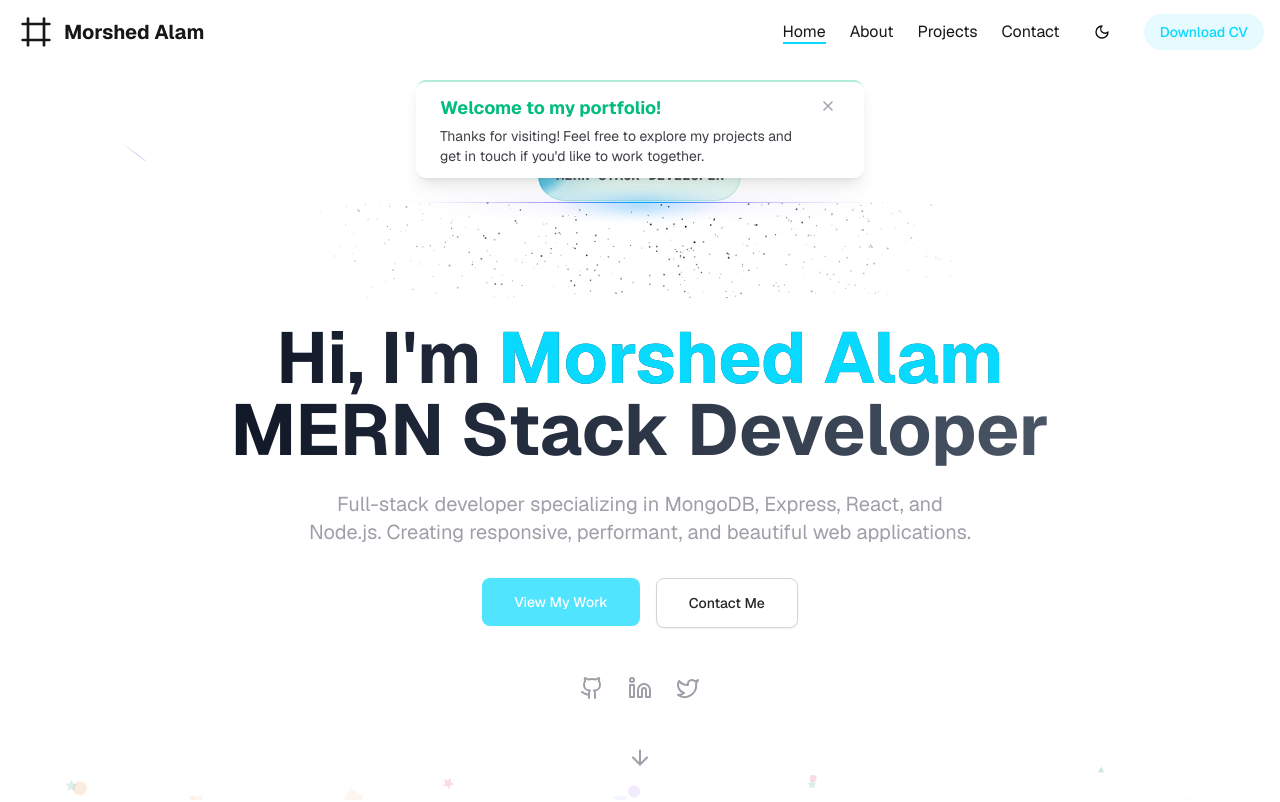
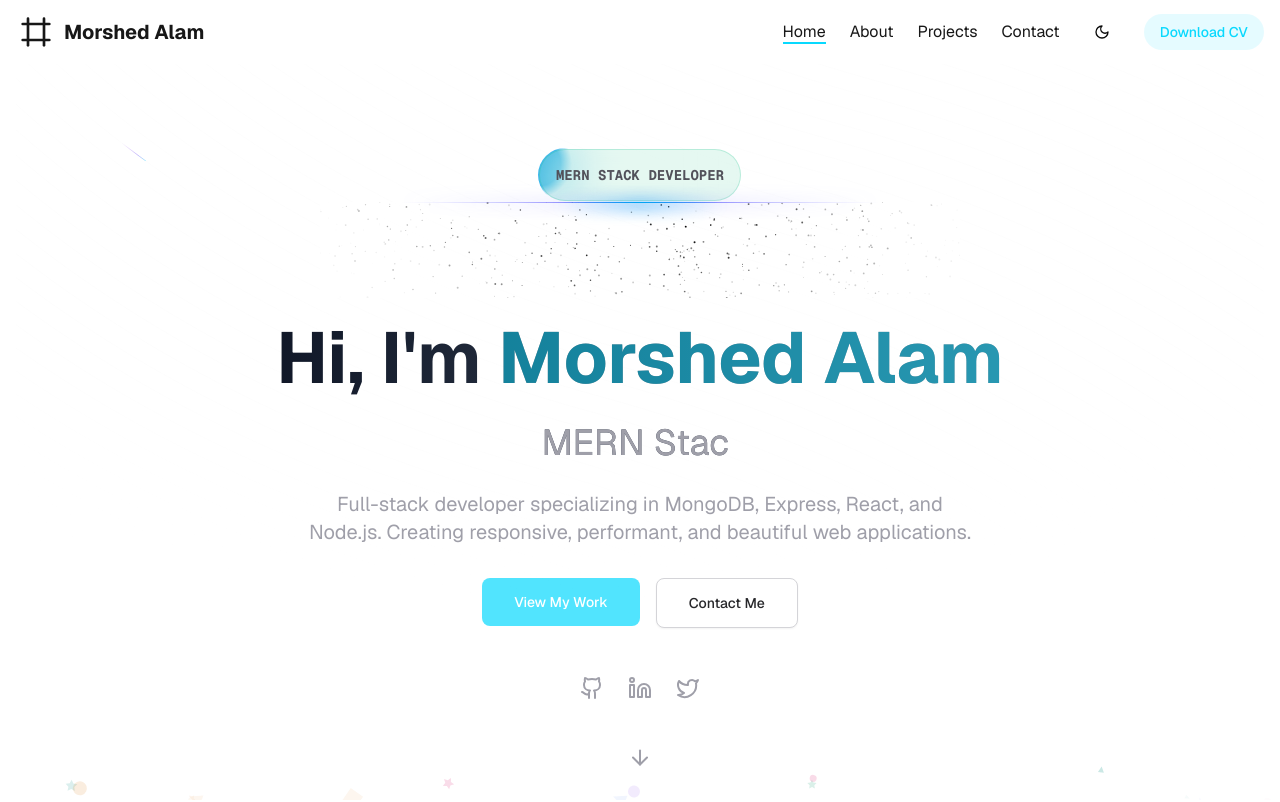
Before and after one commit to morz-mamun/morshed-portfolio, a Next.js app: page / in a window 1280 px wide. Shown: the top 802 px of the page. Built offline with nearby package versions, Linux system fonts and the light colour scheme.

Commit message:
feat: add type animation

```diff
--- a/app/(public)/layout.tsx
+++ b/app/(public)/layout.tsx
@@ -11,7 +11,7 @@ export default function PublicLayout ({
   return (
     <main className='min-h-screen mx-auto px-2 lg:px-4 '>
       {/* navbar */}
-      {/* <Navbar /> */}
+      <Navbar />
 
       {/* main content */}
       <div className='min-h-screen'>{children}</div>
--- a/app/(public)/page.tsx
+++ b/app/(public)/page.tsx
@@ -7,10 +7,8 @@ export default function Home () {
   return (
     <main className="min-h-screen">
       <CelebrationEffect />
-      <Navbar />
-      {/* <BannerTwo /> */}
+      <WelcomeModal />
       <Banner />
-      <WelcomeModal />
     </main>
   )
 }
--- a/app/globals.css
+++ b/app/globals.css
@@ -8,8 +8,6 @@
   --color-brand: var(--brand);
 
   --color-textPrimary: var(--textPrimary);  /* this is for light mode primary text color */
-
-
 
   --color-background: var(--background);
   --color-foreground: var(--foreground);
@@ -48,6 +46,29 @@
   --radius-md: calc(var(--radius) - 2px);
   --radius-lg: var(--radius);
   --radius-xl: calc(var(--radius) + 4px);
+  --animate-aurora: aurora 8s ease-in-out infinite alternate;
+  @keyframes aurora {
+  0% {
+    background-position: 0% 50%;
+    transform: rotate(-5deg) scale(0.9);
+    }
+  25% {
+    background-position: 50% 100%;
+    transform: rotate(5deg) scale(1.1);
+    }
+  50% {
+    background-position: 100% 50%;
+    transform: rotate(-3deg) scale(0.95);
+    }
+  75% {
+    background-position: 50% 0%;
+    transform: rotate(3deg) scale(1.05);
+    }
+  100% {
+    background-position: 0% 50%;
+    transform: rotate(-5deg) scale(0.9);
+    }
+  }
 }
 
 :root {
@@ -55,7 +76,6 @@
   /* --brand: #10b981; */
   --brand: #08D9FE;
   --textPrimary: #52525b;
-
 
   --radius: 0.625rem;
   --background: oklch(1 0 0);
--- a/components/home/banner/banner.tsx
+++ b/components/home/banner/banner.tsx
@@ -7,6 +7,9 @@ import { Button } from "@/components/ui/button"
 import { useTheme } from "next-themes"
 import { BackgroundBeams } from "../../ui/background-beams"
 import SparklesPreview from "./sparklesPreview"
+import { AuroraText } from "@/components/magicui/aurora-text"
+import { TypingAnimation } from "@/components/magicui/typing-animation"
+import { Typewriter } from "react-simple-typewriter"
 
 export default function Hero() {
   const [scrollY, setScrollY] = useState(0)
@@ -47,9 +50,18 @@ export default function Hero() {
             resolvedTheme === "dark" ? "from-white to-gray-400" : "from-gray-900 to-gray-600"
           }`}
         >
-          Hi, I'm <span className="text-brand">Morshed Alam</span>
+          Hi, I'm <span className="text-brand/50">Morshed Alam</span>
           <br />
-          MERN Stack Developer
+          <span className="text-4xl font-normal text-zinc-400">
+            <Typewriter
+          words={["Frontend Developer", "MERN Stack Developer"]}
+          loop={Infinity}
+          cursor
+          typeSpeed={100}
+          deleteSpeed={50}
+          delaySpeed={1000}
+        />
+          </span>
         </motion.h1>
 
         <motion.p
--- /dev/null
+++ b/components/magicui/aurora-text.tsx
@@ -0,0 +1,43 @@
+"use client";
+
+import React, { memo } from "react";
+
+interface AuroraTextProps {
+  children: React.ReactNode;
+  className?: string;
+  colors?: string[];
+  speed?: number;
+}
+
+export const AuroraText = memo(
+  ({
+    children,
+    className = "",
+    colors = ["#FF0080", "#7928CA", "#0070F3", "#38bdf8"],
+    speed = 1,
+  }: AuroraTextProps) => {
+    const gradientStyle = {
+      backgroundImage: `linear-gradient(135deg, ${colors.join(", ")}, ${
+        colors[0]
+      })`,
+      WebkitBackgroundClip: "text",
+      WebkitTextFillColor: "transparent",
+      animationDuration: `${10 / speed}s`,
+    };
+
+    return (
+      <span className={`relative inline-block ${className}`}>
+        <span className="sr-only">{children}</span>
+        <span
+          className="relative animate-aurora bg-[length:200%_auto] bg-clip-text text-transparent"
+          style={gradientStyle}
+          aria-hidden="true"
+        >
+          {children}
+        </span>
+      </span>
+    );
+  },
+);
+
+AuroraText.displayName = "AuroraText";
--- a/components/shared/footer.tsx
+++ b/components/shared/footer.tsx
@@ -9,7 +9,7 @@ export default function Footer() {
         <div className="grid grid-cols-1 md:grid-cols-4 gap-8">
           <div className="md:col-span-2">
             <h3 className="text-xl font-bold mb-4">
-              <span className="bg-clip-text text-transparent bg-gradient-to-r from-emerald-400 to-teal-600">
+              <span className="text-[#000] dark:text-brand">
                 Morshed Alam
               </span>
             </h3>
--- a/components/ui/moving-border.tsx
+++ b/components/ui/moving-border.tsx
@@ -82,7 +82,7 @@ export const MovingBorder = ({
   ry?: string;
   [key: string]: any;
 }) => {
-  const pathRef = useRef<any>();
+  const pathRef = useRef<any>(null);
   const progress = useMotionValue<number>(0);
 
   useAnimationFrame((time) => {
--- a/components/welcome-modal.tsx
+++ b/components/welcome-modal.tsx
@@ -17,7 +17,7 @@ export default function WelcomeModal() {
       // Auto-hide after 8 seconds
       const hideTimer = setTimeout(() => {
         setIsVisible(false)
-      }, 8000)
+      }, 3000) // 3 seconds
 
       return () => clearTimeout(hideTimer)
     }, 1500) // Show after confetti starts
--- a/package.json
+++ b/package.json
@@ -22,6 +22,7 @@
     "next-themes": "^0.4.6",
     "react": "^19.0.0",
     "react-dom": "^19.0.0",
+    "react-simple-typewriter": "^5.0.1",
     "sonner": "^2.0.3",
     "tailwind-merge": "^3.2.0"
   },
```
Also changed, not shown: 1 other file (tests, documents, lock files or other folders).
